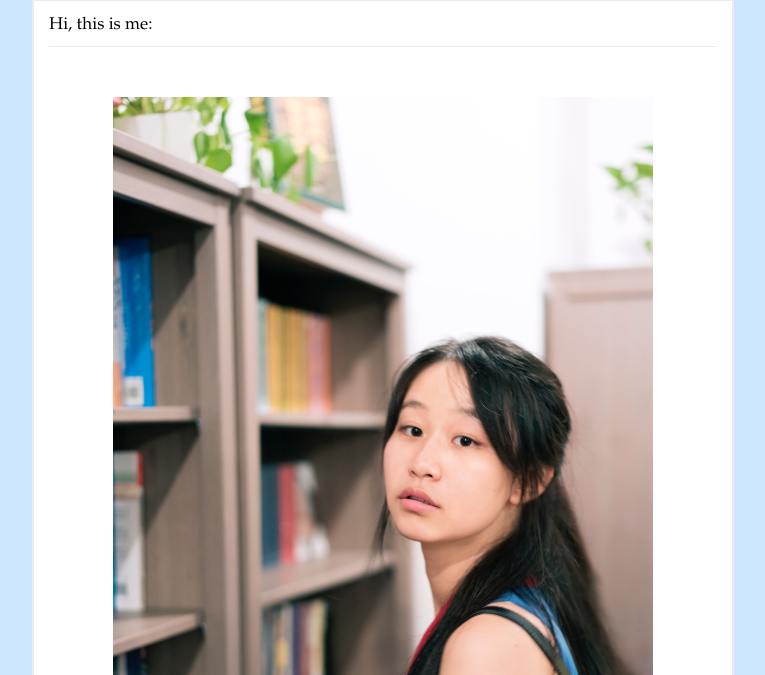
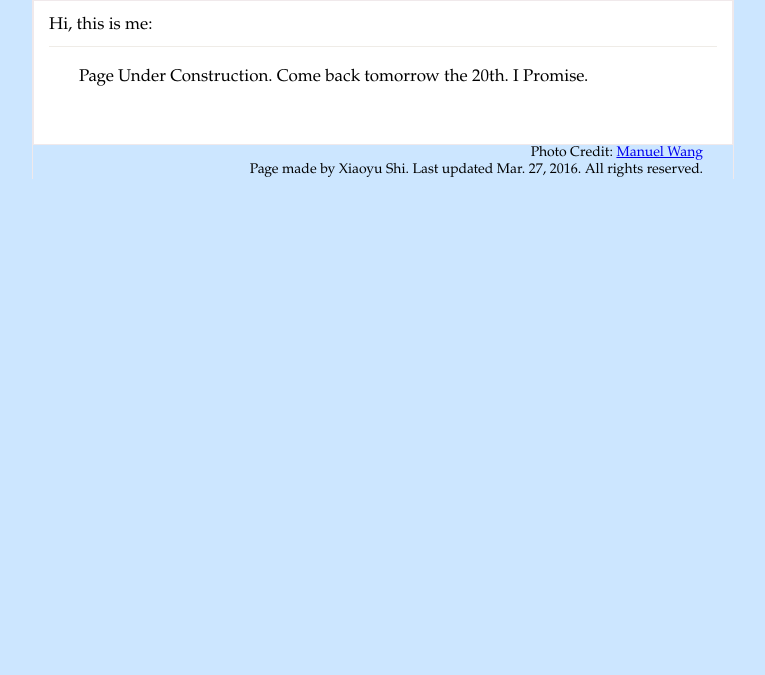
Before and after one commit to xiaoyu-iid/xiaoyu-iid.github.io, a plain HTML site: page index.html in a window 1280 px wide. Shown: the part 125-800 px from the top of the page, without its empty margins (257-1022 px from the left). Drawn offline with Linux system fonts and the light colour scheme.

Commit message:
Troubleshooting index page

```diff
--- a/index.html
+++ b/index.html
@@ -18,7 +18,8 @@
 		</div>
 		<div class="photo">
         	<h1>Hi, this is me:</h1>
-        	<div id="personal-image"><img src="random-pic.jpg" width="540" alt="Photo of Xiaoyu Shi" /></div>
+        	<!--<div id="personal-image"><img src="random-pic.jpg" width="540" alt="Photo of Xiaoyu Shi" /></div>-->
+        	<p> Page Under Construction. Come back tomorrow the 20th. I Promise.</p>
 		</div>
 
 	</div>
```
